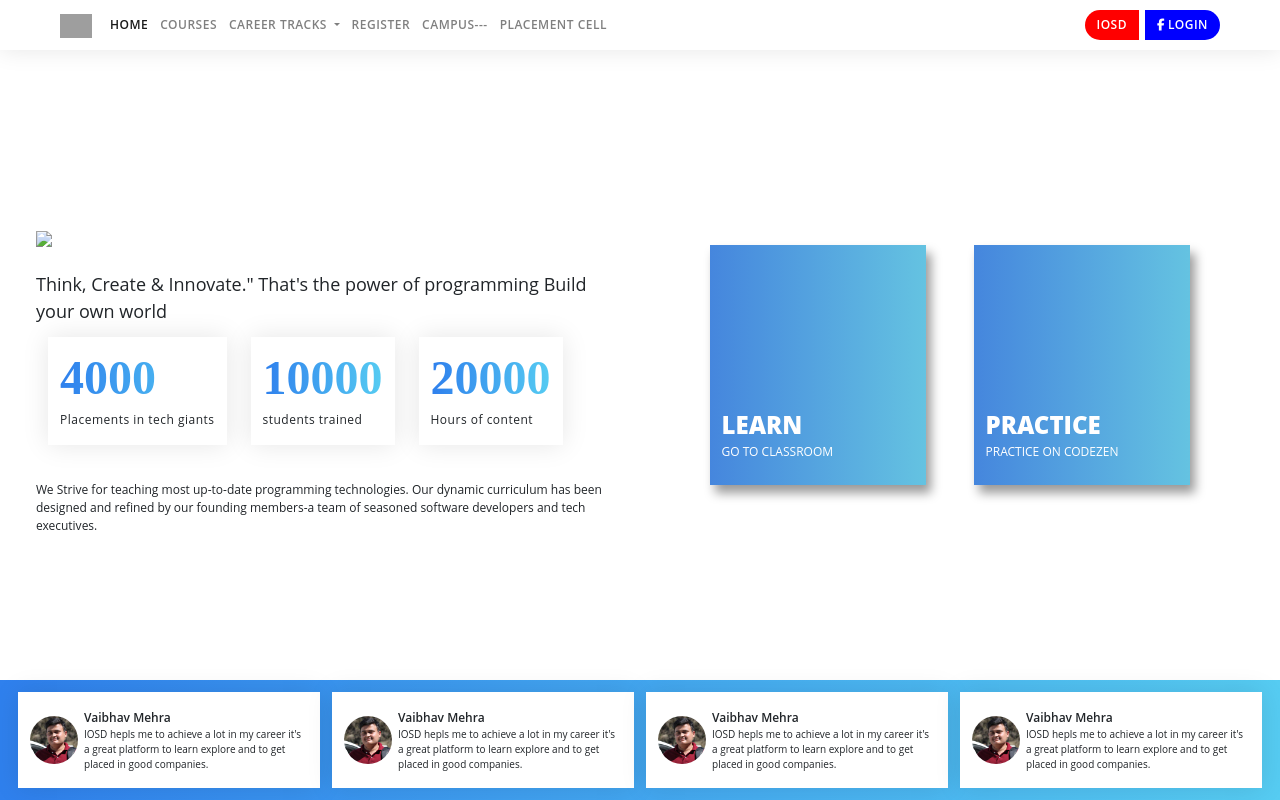
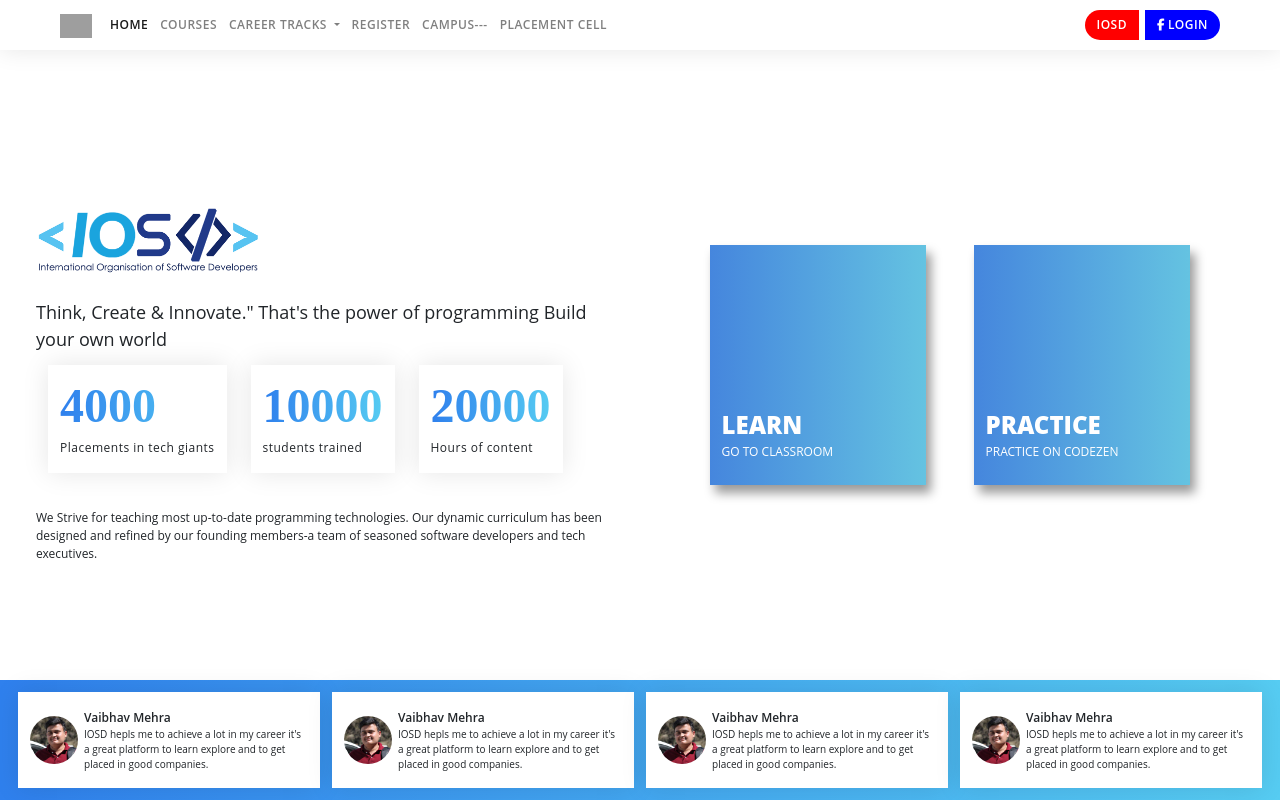
Before and after one commit to roopamgarg/ui, a plain HTML site: page index.html in a window 1280 px wide. Drawn offline with nearby package versions, Linux system fonts and the light colour scheme; the site is published under a folder, as on GitHub Pages, so addresses that start at the root find nothing; grey boxes are pictures that could not be loaded.

Commit message:
git improvisation

```diff
--- a/index.html
+++ b/index.html
@@ -56,7 +56,7 @@
       <div class="container-fluid pl-md-5 pr-md-5 banner">
         <div class="row h-100 ">
           <div class="col h-100 d-flex flex-column align-items-start justify-content-center">
-              <div><img class="banner__logo" src="/img/1.png"/></div>
+              <div><img class="banner__logo" src="img/1.png"/></div>
               <div class="banner__sub_heading">Think, Create & Innovate." That's the power of programming Build your own world</div>
               <div class="d-flex mt-3 mb-5">
                 <div class="banner__achivements">
```
